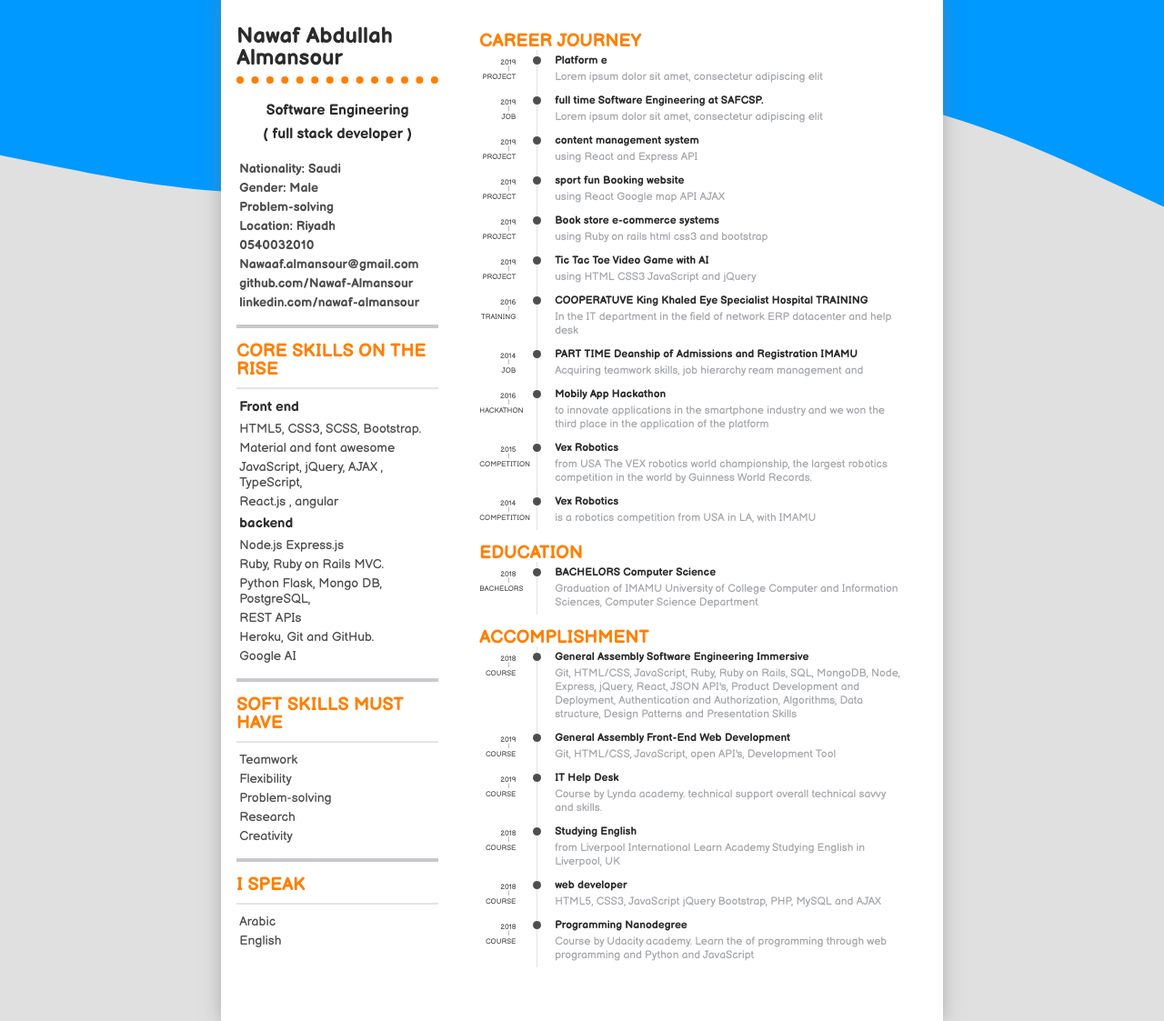
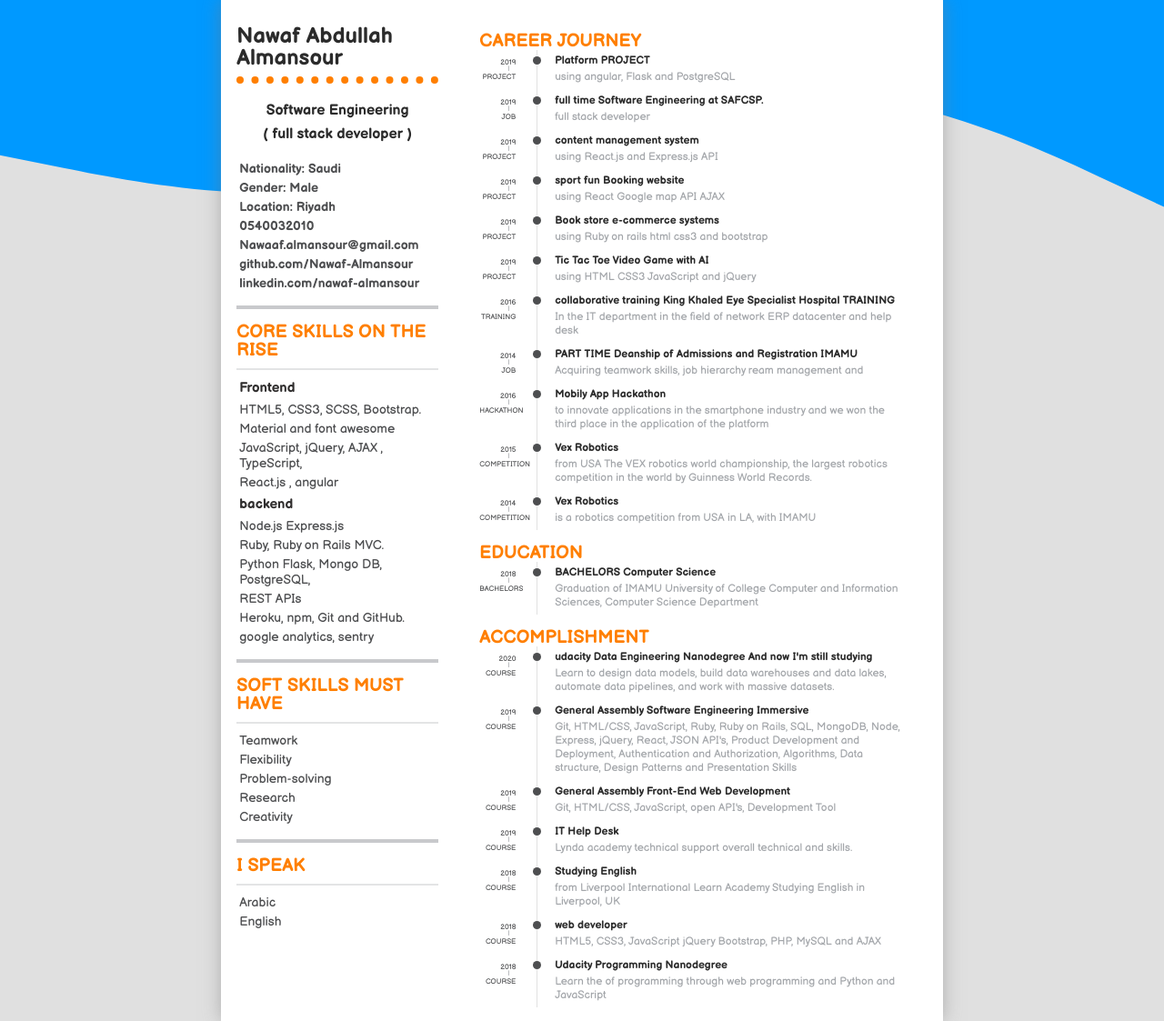
Before and after one commit to nawaaf14/-My-Perfect-Resume, a plain HTML site: page index.html in a window 1280 px wide. Shown: the top 1123 px of the page at 91% size. Drawn offline with Linux system fonts and the light colour scheme.

Commit message:
my resume

```diff
--- a/index.html
+++ b/index.html
@@ -21,7 +21,7 @@
 <page size="A4">
     <div class="content">
         <section class="container-right">
-            <h1> Nawaf Abdullah Almansour</h1>
+            <h1 id="name"> Nawaf Abdullah Almansour</h1>
             <div class="line"></div>
             <h4 class="job-title"> Software Engineering </h4>
             <h4 class="job-title"> ( full stack developer )</h4>
@@ -32,9 +32,6 @@
                     </tr>
                     <tr>
                         <td> Gender: Male</td>
-                    </tr>
-                    <tr>
-                        <td>Problem-solving</td>
                     </tr>
                     <tr>
                         <td> Location: Riyadh</td>
@@ -63,7 +60,7 @@
 
                 <table>
                     <tr>
-                        <th> Front end</th>
+                        <th> Frontend</th>
                     <tr/>
                     <tr>
                         <td> HTML5, CSS3, SCSS, Bootstrap.
@@ -98,10 +95,10 @@
                         <td> REST APIs</td>
                     </tr>
                     <tr>
-                        <td>Heroku, Git and GitHub.</td>
+                        <td>Heroku, npm, Git and GitHub.</td>
                     </tr>
                     <tr>
-                        <td>Google AI</td>
+                        <td>google analytics, sentry</td>
                     </tr>
                 </table>
             </article>
@@ -160,11 +157,11 @@
                     </div>
                     <div class="details">
                         <header>
-                            <h3>Platform e</h3>
+                            <h3>Platform PROJECT</h3>
                         </header>
                         <div>
                             <ul>
-                                <li>Lorem ipsum dolor sit amet, consectetur adipiscing elit</li>
+                                <li>using angular, Flask and PostgreSQL </li>
                             </ul>
                         </div>
                     </div>
@@ -181,7 +178,7 @@
                         </header>
                         <div>
                             <ul>
-                                <li>Lorem ipsum dolor sit amet, consectetur adipiscing elit</li>
+                                <li>full stack developer</li>
                             </ul>
                         </div>
                     </div>
@@ -198,7 +195,7 @@
                         </header>
                         <div>
                             <ul>
-                                <li>using React and Express API</li>
+                                <li>using React.js and Express.js API</li>
                             </ul>
                         </div>
                     </div>
@@ -262,7 +259,7 @@
                     </div>
                     <div class="details">
                         <header>
-                            <h3>COOPERATUVE King Khaled Eye Specialist Hospital
+                            <h3>collaborative training King Khaled Eye Specialist Hospital
                                 TRAINING</h3>
                         </header>
                         <div>
@@ -388,7 +385,25 @@
                 </h2>
                 <section class="blocks">
                     <div class="date">
-                        <span>2018</span><span>Course</span>
+                        <span>2020</span><span>Course</span>
+                    </div>
+                    <div class="decorator">
+                    </div>
+                    <div class="details">
+                        <header>
+                            <h3>udacity Data Engineering Nanodegree And now I'm still studying</h3>
+                        </header>
+                        <div>
+                            <ul>
+                                <li>
+                                    Learn to design data models, build data warehouses and data lakes, automate data pipelines, and work with massive datasets.                                 </li>
+                            </ul>
+                        </div>
+                    </div>
+                </section>
+                <section class="blocks">
+                    <div class="date">
+                        <span>2019</span><span>Course</span>
                     </div>
                     <div class="decorator">
                     </div>
@@ -440,7 +455,7 @@
                         <div>
                             <ul>
                                 <li>
-                                    Course by Lynda academy. technical support overall technical savvy and skills.
+                                    Lynda academy technical support overall technical and skills.
                                 </li>
                             </ul>
                         </div>
@@ -492,12 +507,12 @@
                     </div>
                     <div class="details">
                         <header>
-                            <h3>Programming Nanodegree</h3>
+                            <h3>Udacity Programming Nanodegree</h3>
                         </header>
                         <div>
                             <ul>
                                 <li>
-                                    Course by Udacity academy. Learn the of programming through web programming
+                                    Learn the of programming through web programming
                                     and Python and JavaScript
                                 </li>
                             </ul>
```
